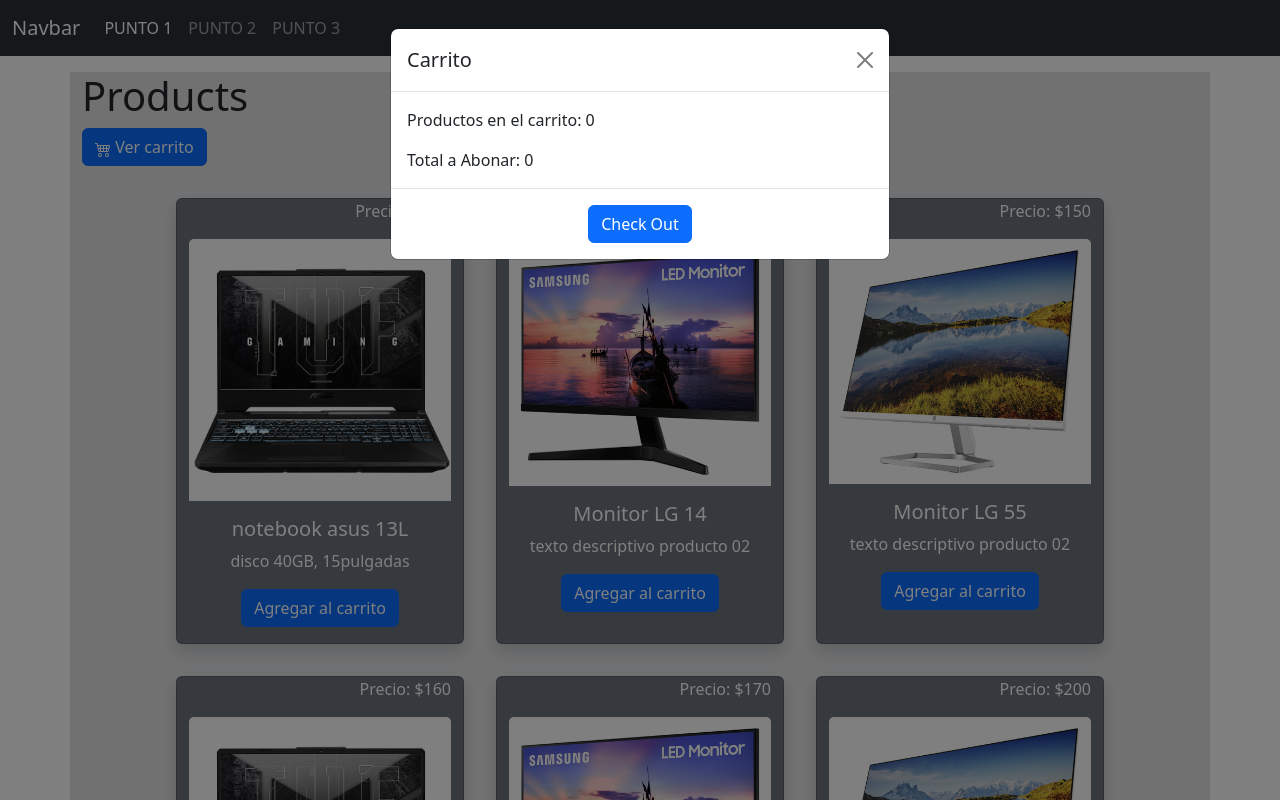
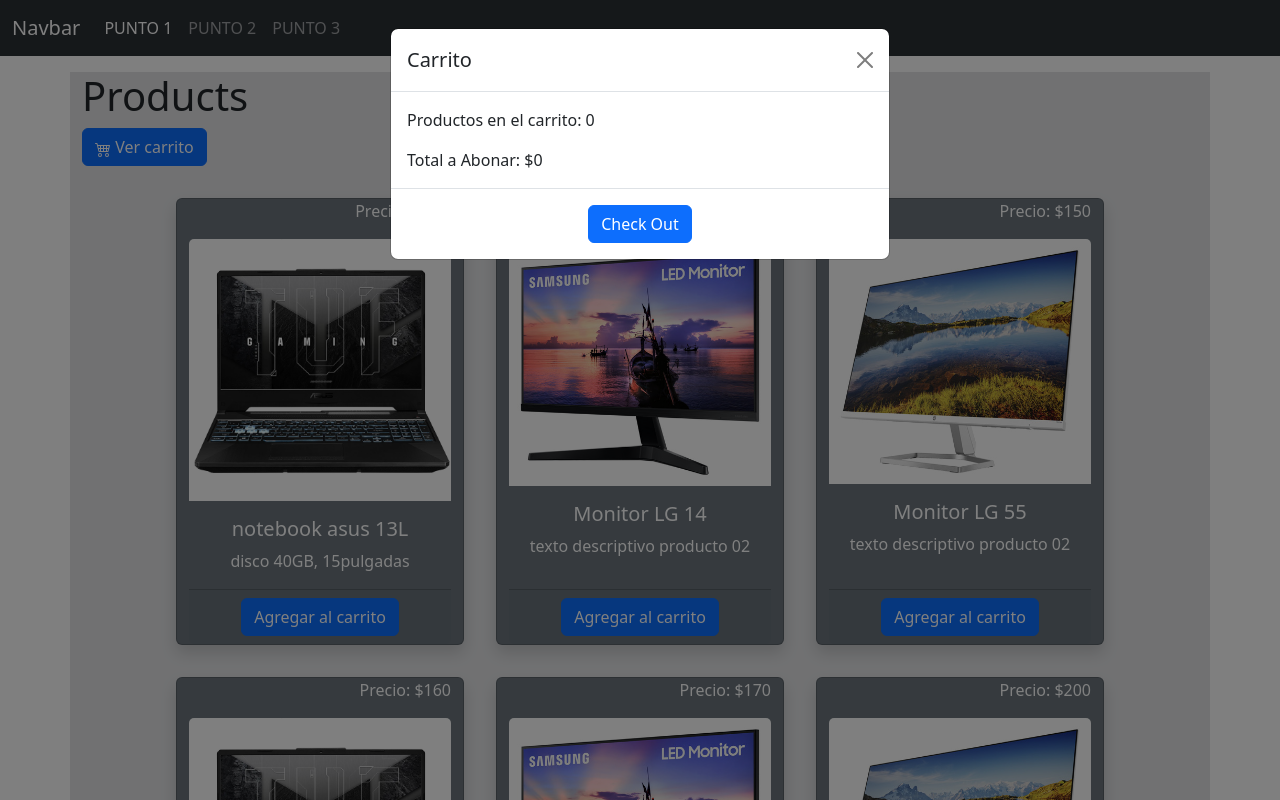
Before and after one commit to agustinamaraz/PYSW-TP3-MARAZ-AGUSTINA, an Angular app: page /punto1 in a window 1280 px wide. Both pictures are taken after a click on the button "Ver carrito". Shown: the top 800 px of the page. Built offline with nearby package versions, Linux system fonts and the light colour scheme.

Commit message:
punto1 page terminado

```diff
--- a/src/app/components/punto1/punto1.component.html
+++ b/src/app/components/punto1/punto1.component.html
@@ -11,13 +11,15 @@
 
 <div class="row p-3 justify-content-center">
 
-  <div class="card bg-secondary text-center m-3 shadow text-white" style="width: 18rem;"
+  <div class=" card bg-secondary text-center m-3 shadow text-white" style="width: 18rem;"
     *ngFor="let producto of productos">
     <p class="card-text text-end">Precio: ${{producto.precio}}</p>
     <img src="assets/images/{{producto.img}}" class="card-img-top" alt="...">
     <div class="card-body">
       <h5 class="card-title">{{producto.nombre}}</h5>
       <p class="card-text">{{producto.descripcion}}</p>
+    </div>
+    <div class="card-footer">
       <a class="btn btn-primary" (click)="agregarAlCarrito(producto)">Agregar al carrito</a>
     </div>
   </div>
@@ -62,7 +64,7 @@
               </div>
             </div>
           </div>
-          <div>Total a Abonar: {{calcularTotal()}}</div>
+          <div>Total a Abonar: ${{calcularTotal()}}</div>
 
         </div>
         <div class="modal-footer justify-content-center">
```
